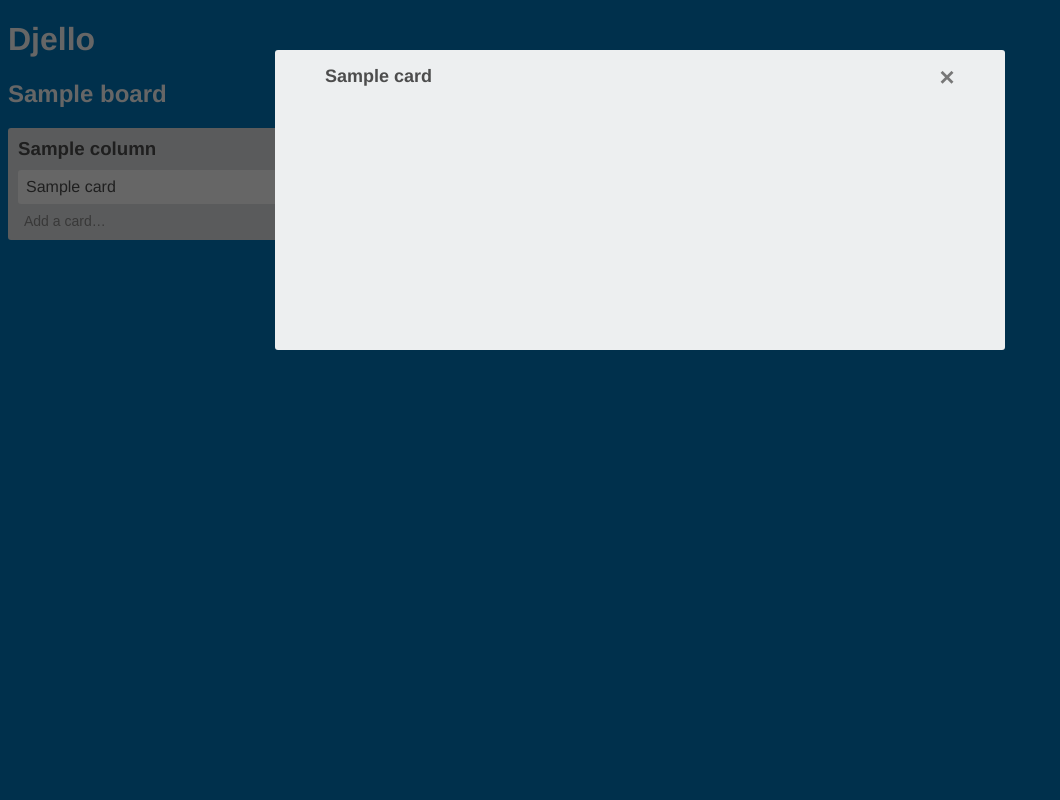
After one commit to commoncode/djello, a Django app: a page that uses kanban/templates/kanban/base.html in a window 1280 px wide. The commit adds this page. Shown: the whole page, without its empty margins (0-1060 px from the left). Run offline with Django 3.2, Linux system fonts and the light colour scheme; tables that the repository leaves empty hold one stand-in row (values such as "Sample post"); some libraries are stand-ins or nearby versions.

Commit message:
Added card detail "modal"

```diff
--- a/kanban/models.py
+++ b/kanban/models.py
@@ -1,4 +1,5 @@
 from django.db import models
+from django.utils.text import slugify
 
 
 class Board(models.Model):
@@ -22,9 +23,15 @@ class Column(models.Model):
 class Card(models.Model):
     column = models.ForeignKey('Column', related_name='cards')
     title = models.CharField(max_length=255)
+    slug = models.SlugField(allow_unicode=True)
 
     class Meta:
         ordering = ['id']
 
     def __str__(self):
         return '{} - {} - {}'.format(self.column.board.name, self.column.title, self.title)
+
+    def save(self, *args, **kwargs):
+        if not self.slug:
+            self.slug = slugify(self.title, allow_unicode=True)
+        return super().save(*args, **kwargs)
--- a/kanban/templates/kanban/base.html
+++ b/kanban/templates/kanban/base.html
@@ -10,6 +10,9 @@
  <style>
  .no-display {
   display: none !important;
+ }
+ button {
+  cursor: pointer;
  }
  body {
   font-family: 'helvetica neue', sans-serif;
@@ -38,7 +41,8 @@
   margin-bottom: 8px;
  }
  .card {
-  cursor: -webkit-grab;
+  color: inherit;
+  text-decoration: inherit;
  }
  .new-card {
   border: none;
@@ -71,7 +75,9 @@
  </style>
 </head>
 <body>
-	<h1>Djello</h1>
+ {% block content %}{% endblock %}
+
+ <h1>Djello</h1>
 
  {% for board in boards %}
  <h2>{{ board.name }}</h2>
@@ -82,7 +88,7 @@
    <h3>{{ column.title }}</h3>
 
    {% for card in column.cards.all %}
-   <a class="card" draggable="true" data-card-id="{{ card.id }}">{{ card.title }}</a>
+   <a class="card" draggable="true" data-card-id="{{ card.id }}" href="/cards/{{ card.id }}/{{ card.slug }}/">{{ card.title }}</a>
    {% endfor %}
 
    <form action="/new-card/" method="POST">
--- /dev/null
+++ b/kanban/templates/kanban/view.html
@@ -0,0 +1,52 @@
+{% extends 'kanban/base.html' %}
+
+{% block content %}
+ <style>
+  .mask {
+   position: absolute;
+   top: 0;
+   right: 0;
+   bottom: 0;
+   left: 0;
+   background-color: rgba(0,0,0,0.6);
+   display: flex;
+   flex-direction: column;
+   align-items: center;
+   padding-top: 50px;
+  }
+  .card-detail {
+   position: absolute;
+   width: 730px;
+   height: 300px;
+   background-color: #edeff0;
+   color: #4d4d4d;
+   font-size: 18px;
+   font-weight: bold;
+   border-radius: 3px;
+   padding: 16px 50px;
+   box-sizing: border-box;
+  }
+  .card-header {
+   display: flex;
+   justify-content: space-between;
+  }
+  .card-header > a {
+   background: none;
+   border: none;
+   color: #777;
+   font-size: 20px;
+   text-decoration: none;
+  }
+  .card-header > a:hover {
+   color: #444;
+  }
+ </style>
+ <div class="mask">
+  <div class="card-detail">
+   <div class="card-header">
+    <div>{{ current_card.title }}</div>
+    <a href="/">✕</a>
+   </div>
+  </div>
+ </div>
+{% endblock %}
--- a/kanban/urls.py
+++ b/kanban/urls.py
@@ -1,9 +1,10 @@
 from django.conf.urls import url
 
-from .views import drop, index, new_card
+from .views import drop, index, new_card, view_card
 
 urlpatterns = [
     url(r'^new-card/$', new_card),
+    url(r'^cards/(?P<card_id>\d+)/(?P<card_slug>[\w-]+)/$', view_card),
     url(r'^drop/$', drop),
     url(r'^$', index),
 ]
--- a/kanban/views.py
+++ b/kanban/views.py
@@ -22,6 +22,13 @@ def new_card(request):
     return redirect('/')
 
 
+def view_card(request, card_id, card_slug):
+    return render(request, template_name='kanban/view.html', context={
+        'boards': Board.objects.all(),
+        'current_card': Card.objects.get(id=card_id),
+    })
+
+
 def drop(request):
     payload = json.loads(request.body)
     card_id = int(payload.get('card_id'))
```
Also changed, not shown: kanban/migrations/0002_card_slug.py (added), kanban/migrations/0003_create_slugs.py (added), kanban/migrations/0004_card_slug_notnull.py (added).
